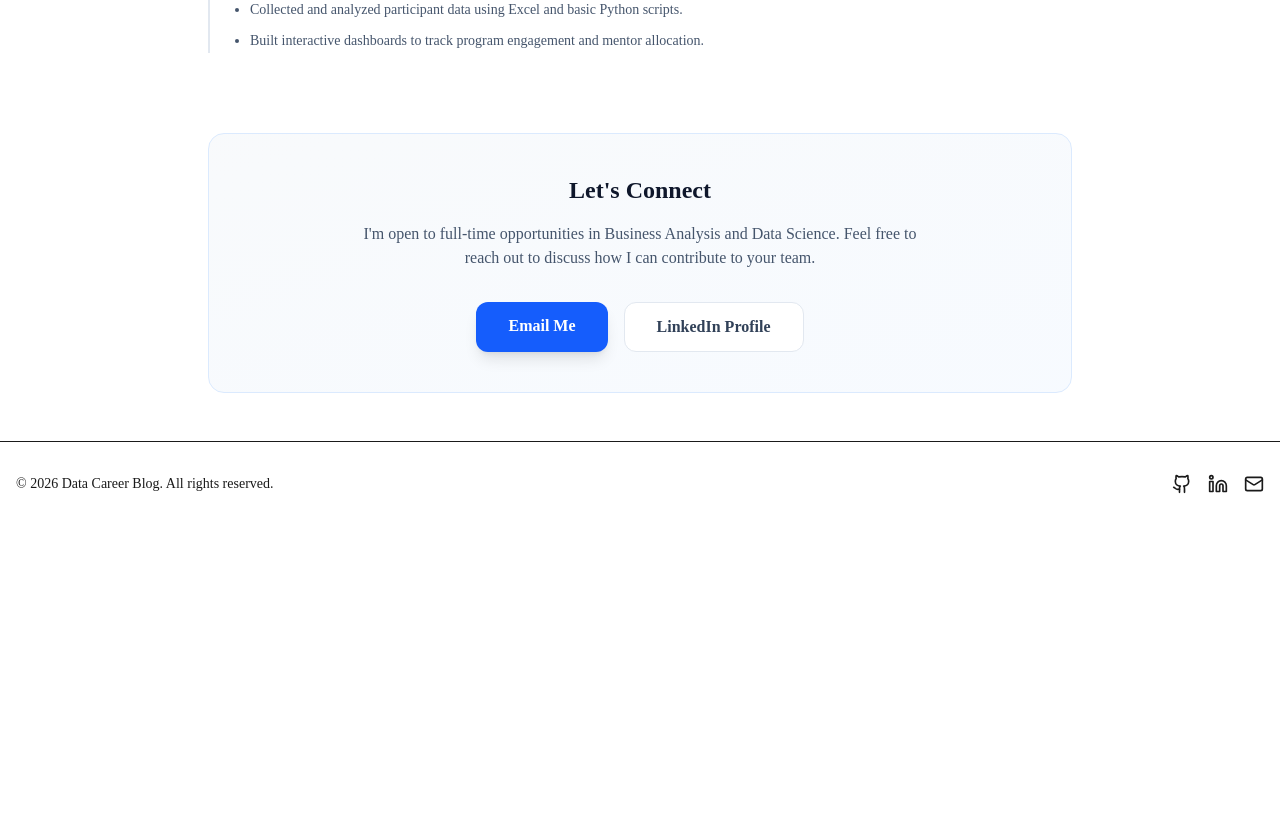
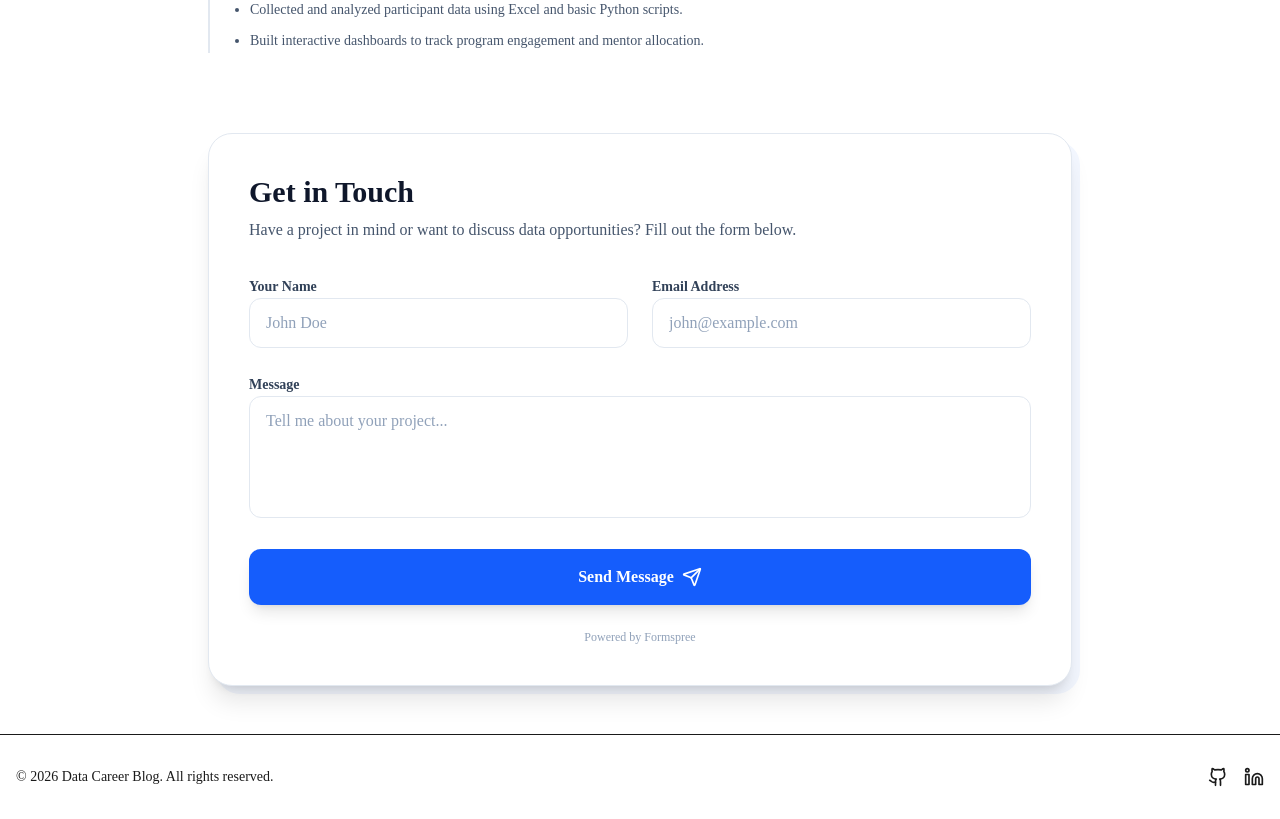
Before and after one commit to chekkasahitya/Sahitya-Chekka-Portfolio, a Next.js app: page /about in a window 1280 px wide. Shown: the part 1740-2559 px from the top of the page. Before the commit the page ends 2266 px from the top, so only its background shows below. Built offline with nearby package versions, Linux system fonts and the light colour scheme.

Commit message:
Implement Contact Form and update email links

```diff
--- a/app/about/page.tsx
+++ b/app/about/page.tsx
@@ -1,5 +1,6 @@
 import Link from "next/link";
 import { Briefcase, GraduationCap, Code, MapPin, Phone, Mail } from "lucide-react";
+import { ContactForm } from "@/components/ContactForm";
 
 export default function About() {
     return (
@@ -9,7 +10,7 @@ export default function About() {
                 <div className="flex flex-wrap items-center gap-4 text-slate-600 mb-6 text-sm">
                     <span className="flex items-center"><MapPin className="w-4 h-4 mr-1" /> Denton, Texas</span>
 
-                    <span className="flex items-center"><Mail className="w-4 h-4 mr-1" /> Chekkasahitya@gmail.com</span>
+                    <a href="mailto:Chekkasahitya@gmail.com" className="flex items-center hover:text-blue-600 transition-colors"><Mail className="w-4 h-4 mr-1" /> Chekkasahitya@gmail.com</a>
                 </div>
                 <p className="text-xl text-slate-600 leading-relaxed border-l-4 border-blue-600 pl-6">
                     A data professional passionate about turning raw data into actionable business insights.
@@ -162,20 +163,8 @@ export default function About() {
                 </div>
             </div>
 
-            <div className="mt-20 text-center bg-gradient-to-br from-slate-50 to-blue-50/50 p-10 rounded-2xl border border-blue-100">
-                <h2 className="text-2xl font-bold mb-4 text-slate-900">Let's Connect</h2>
-                <p className="text-slate-600 mb-8 max-w-xl mx-auto">
-                    I'm open to full-time opportunities in Business Analysis and Data Science.
-                    Feel free to reach out to discuss how I can contribute to your team.
-                </p>
-                <div className="flex flex-wrap justify-center gap-4">
-                    <Link href="mailto:Chekkasahitya@gmail.com" className="bg-blue-600 text-white px-8 py-3 rounded-xl font-bold hover:bg-blue-700 transition-all shadow-lg hover:shadow-blue-600/20">
-                        Email Me
-                    </Link>
-                    <Link href="https://www.linkedin.com/in/sahitya-chekka/" target="_blank" className="bg-white border border-slate-200 text-slate-700 px-8 py-3 rounded-xl font-bold hover:bg-slate-50 transition-all hover:border-slate-300">
-                        LinkedIn Profile
-                    </Link>
-                </div>
+            <div className="mt-20">
+                <ContactForm />
             </div>
         </div>
     );
--- /dev/null
+++ b/components/ContactForm.tsx
@@ -0,0 +1,142 @@
+"use client";
+
+import { useState } from "react";
+import { Send, Loader2, CheckCircle2 } from "lucide-react";
+
+export function ContactForm() {
+    const [isLoading, setIsLoading] = useState(false);
+    const [isSuccess, setIsSuccess] = useState(false);
+
+    const FORMSPREE_ID = "xeealzgd";
+
+    const handleSubmit = async (e: React.FormEvent<HTMLFormElement>) => {
+        e.preventDefault();
+        setIsLoading(true);
+
+        const formData = new FormData(e.currentTarget);
+
+        try {
+            const response = await fetch(`https://formspree.io/f/${FORMSPREE_ID}`, {
+                method: "POST",
+                body: formData,
+                headers: {
+                    'Accept': 'application/json'
+                }
+            });
+
+            if (response.ok) {
+                setIsSuccess(true);
+                // Optional: Clear form here if needed, but we are showing success screen
+            } else {
+                alert("Something went wrong. Please try again.");
+            }
+        } catch (error) {
+            console.error("Error submitting form:", error);
+            alert("Something went wrong. Please try again.");
+        } finally {
+            setIsLoading(false);
+        }
+    };
+
+    if (isSuccess) {
+        return (
+            <div className="bg-green-50 border border-green-200 rounded-2xl p-8 text-center animate-in fade-in duration-500">
+                <div className="flex justify-center mb-4">
+                    <CheckCircle2 className="w-16 h-16 text-green-500" />
+                </div>
+                <h3 className="text-2xl font-bold text-green-800 mb-2">Message Sent!</h3>
+                <p className="text-green-700">
+                    Thanks for reaching out. I'll get back to you as soon as possible.
+                </p>
+                <button
+                    onClick={() => setIsSuccess(false)}
+                    className="mt-6 text-sm font-semibold text-green-700 hover:text-green-800 underline"
+                >
+                    Send another message
+                </button>
+            </div>
+        );
+    }
+
+    return (
+        <div className="relative">
+            <div className="absolute inset-0 bg-blue-600/5 transform translate-x-2 translate-y-2 rounded-3xl -z-10"></div>
+            <div className="bg-white border border-slate-200 rounded-3xl p-8 md:p-10 shadow-xl">
+                <div className="mb-8">
+                    <h2 className="text-3xl font-bold text-slate-900 mb-2">Get in Touch</h2>
+                    <p className="text-slate-600">
+                        Have a project in mind or want to discuss data opportunities?
+                        Fill out the form below.
+                    </p>
+                </div>
+
+                <form onSubmit={handleSubmit} className="space-y-6">
+                    <div className="grid md:grid-cols-2 gap-6">
+                        <div className="space-y-2">
+                            <label htmlFor="name" className="text-sm font-semibold text-slate-700">
+                                Your Name
+                            </label>
+                            <input
+                                type="text"
+                                id="name"
+                                name="name"
+                                required
+                                className="w-full px-4 py-3 rounded-xl border border-slate-200 focus:border-blue-500 focus:ring-2 focus:ring-blue-200 outline-none transition-all placeholder:text-slate-400"
+                                placeholder="John Doe"
+                            />
+                        </div>
+                        <div className="space-y-2">
+                            <label htmlFor="email" className="text-sm font-semibold text-slate-700">
+                                Email Address
+                            </label>
+                            <input
+                                type="email"
+                                id="email"
+                                name="email"
+                                required
+                                className="w-full px-4 py-3 rounded-xl border border-slate-200 focus:border-blue-500 focus:ring-2 focus:ring-blue-200 outline-none transition-all placeholder:text-slate-400"
+                                placeholder="john@example.com"
+                            />
+                        </div>
+                    </div>
+
+                    <div className="space-y-2">
+                        <label htmlFor="message" className="text-sm font-semibold text-slate-700">
+                            Message
+                        </label>
+                        <textarea
+                            id="message"
+                            name="message"
+                            required
+                            rows={4}
+                            className="w-full px-4 py-3 rounded-xl border border-slate-200 focus:border-blue-500 focus:ring-2 focus:ring-blue-200 outline-none transition-all placeholder:text-slate-400 resize-none"
+                            placeholder="Tell me about your project..."
+                        ></textarea>
+                    </div>
+
+                    <button
+                        type="submit"
+                        disabled={isLoading}
+                        className="w-full bg-blue-600 hover:bg-blue-700 text-white font-bold py-4 rounded-xl shadow-lg hover:shadow-blue-600/25 transition-all flex items-center justify-center disabled:opacity-70 disabled:cursor-not-allowed group"
+                    >
+                        {isLoading ? (
+                            <>
+                                <Loader2 className="w-5 h-5 mr-2 animate-spin" />
+                                Sending...
+                            </>
+                        ) : (
+                            <>
+                                Send Message
+                                <Send className="w-5 h-5 ml-2 group-hover:translate-x-1 transition-transform" />
+                            </>
+                        )}
+                    </button>
+
+                    <p className="text-center text-xs text-slate-400 mt-4">
+                        Powered by Formspree
+                    </p>
+                </form>
+            </div>
+        </div>
+    );
+}
--- a/components/Footer.tsx
+++ b/components/Footer.tsx
@@ -19,10 +19,7 @@ export function Footer() {
                             <Linkedin className="w-5 h-5" />
                             <span className="sr-only">LinkedIn</span>
                         </Link>
-                        <Link href="mailto:Chekkasahitya@gmail.com" className="text-muted-foreground hover:text-foreground transition-colors">
-                            <Mail className="w-5 h-5" />
-                            <span className="sr-only">Email</span>
-                        </Link>
+
                     </div>
                 </div>
             </div>
```
